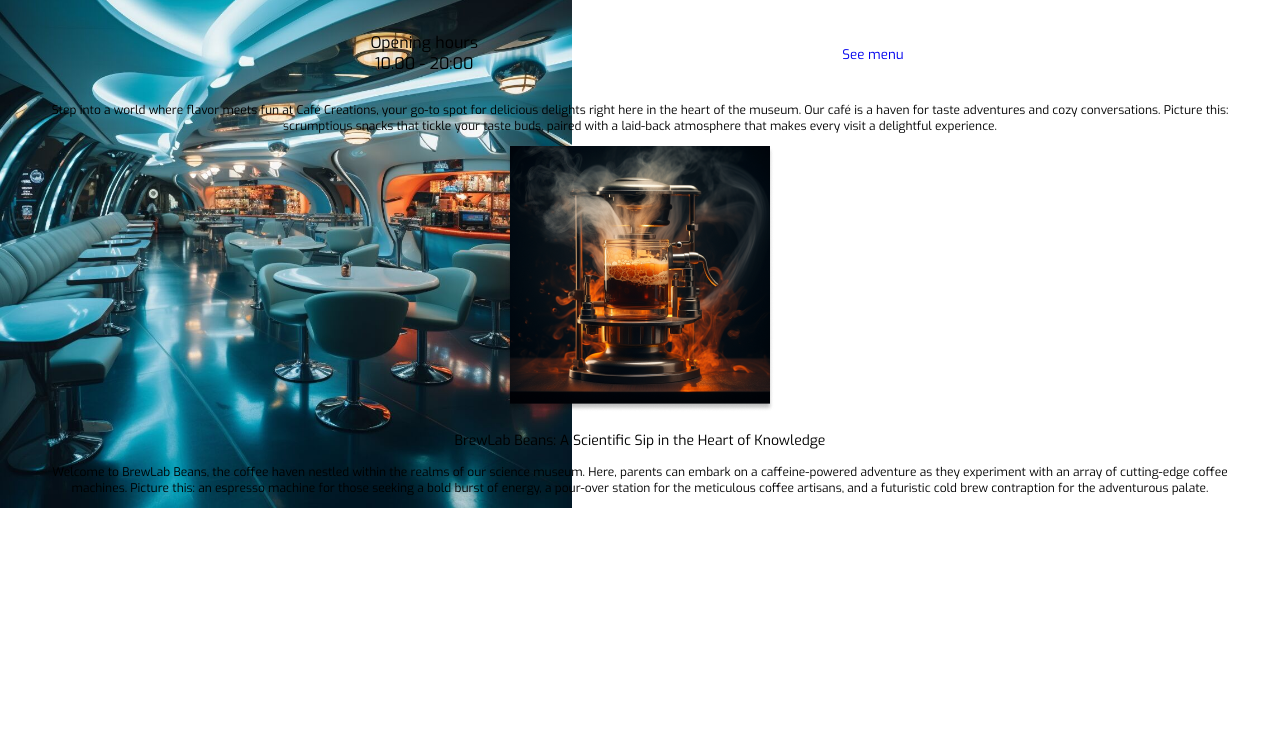
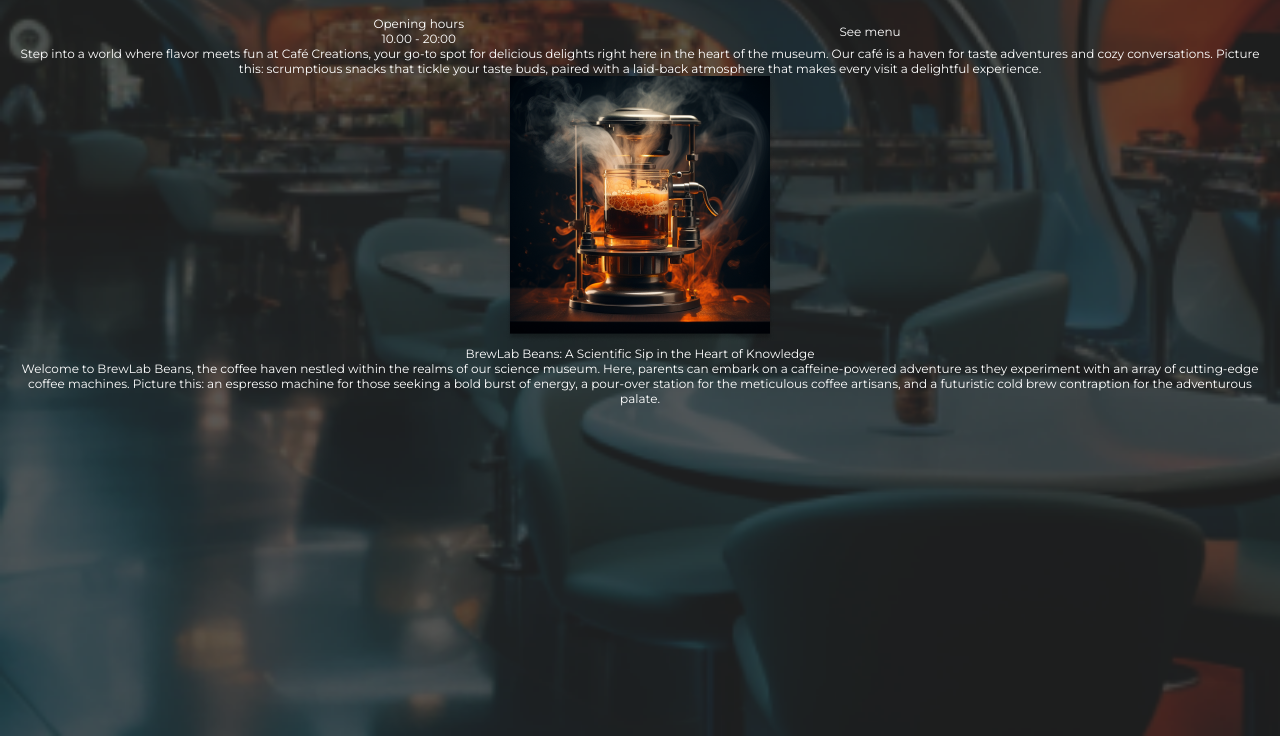
Before and after one commit to AkselOldeide/semester-project, a plain HTML site: page cafe.html in a window 1280 px wide. Shown: the part 64-800 px from the top of the page. Drawn offline with Linux system fonts and the light colour scheme; files that its build step writes are made by us from their sources; files whose address does not match are found by name.

Commit message:
Changed styling

```diff
--- a/cafe.html
+++ b/cafe.html
@@ -12,7 +12,8 @@
     <meta name="viewport" content="width=device-width, initial-scale=1.0">
     <meta name="author" content="Aksel">
     <title>Café</title>
-    <link rel="stylesheet" href="./cafe.css">
+    <link rel="stylesheet" href="./css/styles.css">
+    <link rel="stylesheet" href="./css/cafe.css">
 </head>
 <body>
     <main>
--- a/css/cafe.css
+++ b/css/cafe.css
@@ -1,70 +1,3 @@
-
-body{
-    background-image: url(./Assets/Images/cafe.jpg);
-    background-repeat: no-repeat ;
-    background-size: contain;
-=======
-:root {
-/*Colors*/
-    --primary:#333333;
-    --secondary: #FF6F61;
-    --text: #ffffff;
-    --accent:#51D88A;
-    --additional:#FFD700;
-    --transparent:rgba(0, 0, 0, 0);
-
-/*Fonts*/
-    --heading:'Montserrat', sans-serif;
-    --heading-large: var(--heading);
-    --flashy-heading:'Exo', sans-serif;
-    --flashy-heading-large:var(--flashy-heading);
-    --links:'Roboto', sans-serif;
-    --paragraphs:'Open Sans', sans-serif;
-}
-
-/* ==========================================================================
-   Button Styling
-   ========================================================================== */
-.button-component{
-    border-radius: 16px;
-    border: 1px solid;
-    background-color:var(--transparent);
-    height: fit-content;
-    font-family: var(--flashy-heading);
-}
-
-/*Button Colors*/
-    /*Yellow*/
-.yellow-button{
-    border:var(--additional) 1px solid;
-    color: var(--additional);
-}
-    /*Red*/
-.red-button{
-    border:var(--secondary) 1px solid;
-    color: var(--secondary);
-}
-    /*Green*/
-.green-button{
-    border:var(--accent) 1px solid;
-    color: var(--accent);
-}
-    /*White*/
-.white-button{
-    border:var(--text) 1px solid;
-    color: var(--text);
-}
-
-/*Animation*/
-.button-component:hover{
-    box-shadow: 0px 0px 10px;
-    text-shadow: 0px 0px 10px;
-    background-color: #33333322;
-    backdrop-filter: blur(2px);
-    transition-duration: 200ms;
-    cursor: pointer;
-}
-
 /* ==========================================================================
    Main content
    ========================================================================== */
--- a/css/styles.css
+++ b/css/styles.css
@@ -11,6 +11,8 @@
     margin: 0;
     overflow: auto;
 }
+
+
 
 body {
     background: #1E1E1E;
@@ -122,3 +124,46 @@ footer {
     display: flex;
     justify-content: center;
 }
+
+/* ==========================================================================
+   Button Styling
+   ========================================================================== */
+   .button-component{
+    border-radius: 16px;
+    border: 1px solid;
+    background-color:var(--transparent);
+    height: fit-content;
+    font-family: var(--flashy-heading);
+}
+
+/*Button Colors*/
+    /*Yellow*/
+.yellow-button{
+    border:var(--additional) 1px solid;
+    color: var(--additional);
+}
+    /*Red*/
+.red-button{
+    border:var(--secondary) 1px solid;
+    color: var(--secondary);
+}
+    /*Green*/
+.green-button{
+    border:var(--accent) 1px solid;
+    color: var(--accent);
+}
+    /*White*/
+.white-button{
+    border:var(--text) 1px solid;
+    color: var(--text);
+}
+
+/*Animation*/
+.button-component:hover{
+    box-shadow: 0px 0px 10px;
+    text-shadow: 0px 0px 10px;
+    background-color: #33333322;
+    backdrop-filter: blur(2px);
+    transition-duration: 200ms;
+    cursor: pointer;
+}
```
